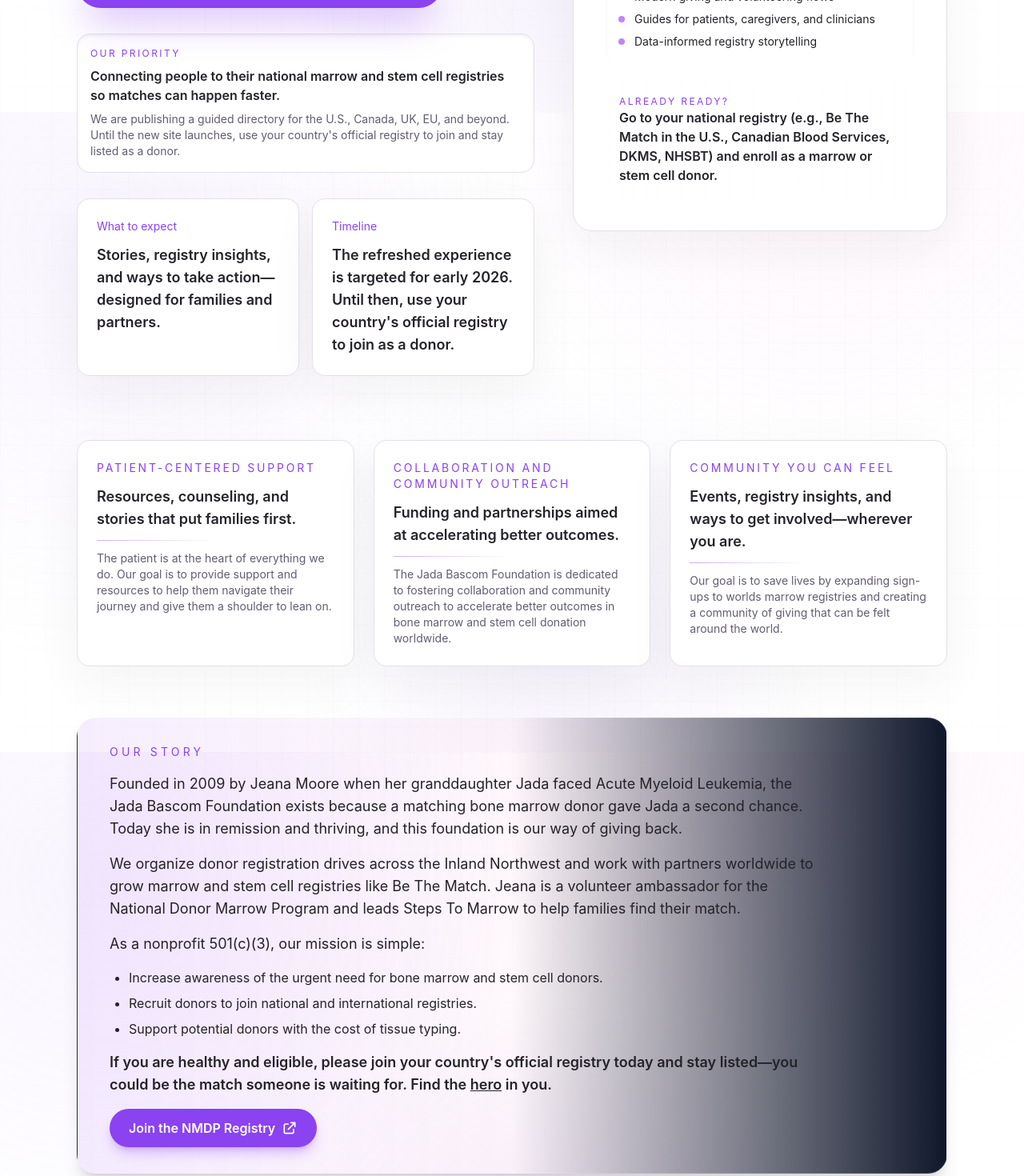
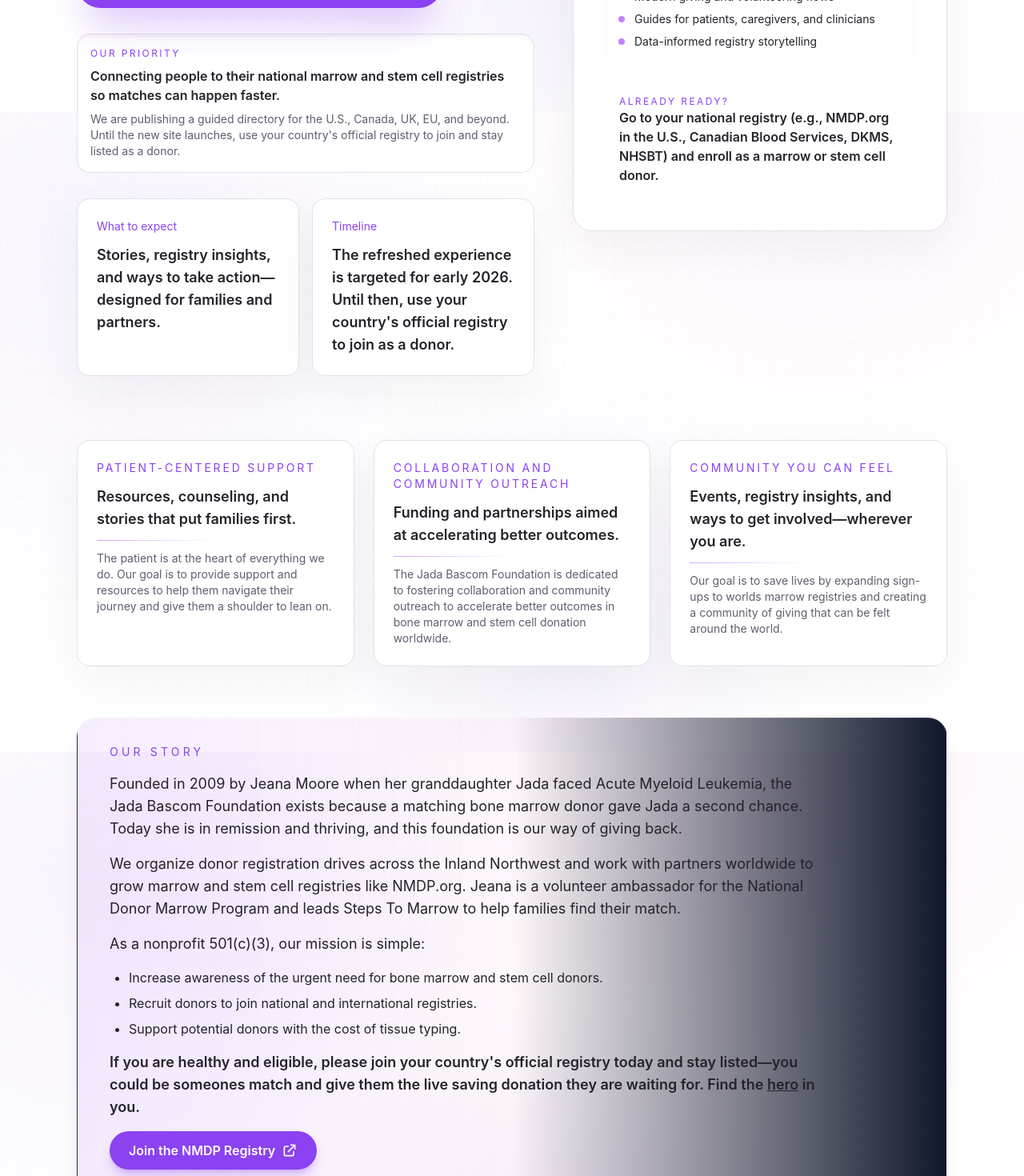
Before and after one commit to NerdBrainz/jbf-production, a Next.js app: page / in a window 1280 px wide. Shown: the part 660-2130 px from the top of the page at 80% size. Built offline with nearby package versions, Linux system fonts and the light colour scheme.

Commit message:
changed copy to reflect that be the match is now NMDP.org

```diff
--- a/src/app/(frontend)/page.tsx
+++ b/src/app/(frontend)/page.tsx
@@ -170,7 +170,7 @@ export default function HomePage() {
                     Already ready?
                   </p>
                   <p className="text-base font-semibold text-[hsl(var(--foreground))]">
-                    Go to your national registry (e.g., Be The Match in the U.S., Canadian Blood
+                    Go to your national registry (e.g., NMDP.org in the U.S., Canadian Blood
                     Services, DKMS, NHSBT) and enroll as a marrow or stem cell donor.
                   </p>
                 </div>
@@ -207,8 +207,8 @@ export default function HomePage() {
             </p>
             <p className="text-lg text-[hsl(var(--foreground))]">
               We organize donor registration drives across the Inland Northwest and work with
-              partners worldwide to grow marrow and stem cell registries like Be The Match. Jeana is
-              a volunteer ambassador for the National Donor Marrow Program and leads Steps To Marrow
+              partners worldwide to grow marrow and stem cell registries like NMDP.org. Jeana is a
+              volunteer ambassador for the National Donor Marrow Program and leads Steps To Marrow
               to help families find their match.
             </p>
             <p className="text-lg text-[hsl(var(--foreground))]">
@@ -221,8 +221,9 @@ export default function HomePage() {
             </ul>
             <p className="text-lg font-semibold text-[hsl(var(--foreground))]">
               If you are healthy and eligible, please join your country&apos;s official registry
-              today and stay listed—you could be the match someone is waiting for. Find the{' '}
-              <span className="underline">hero</span> in you.
+              today and stay listed—you could be someones match and give them the live saving
+              donation they are waiting for. Find the <span className="underline">hero</span> in
+              you.
             </p>
             <div className="mt-6 flex flex-wrap gap-4">
               <a
```
